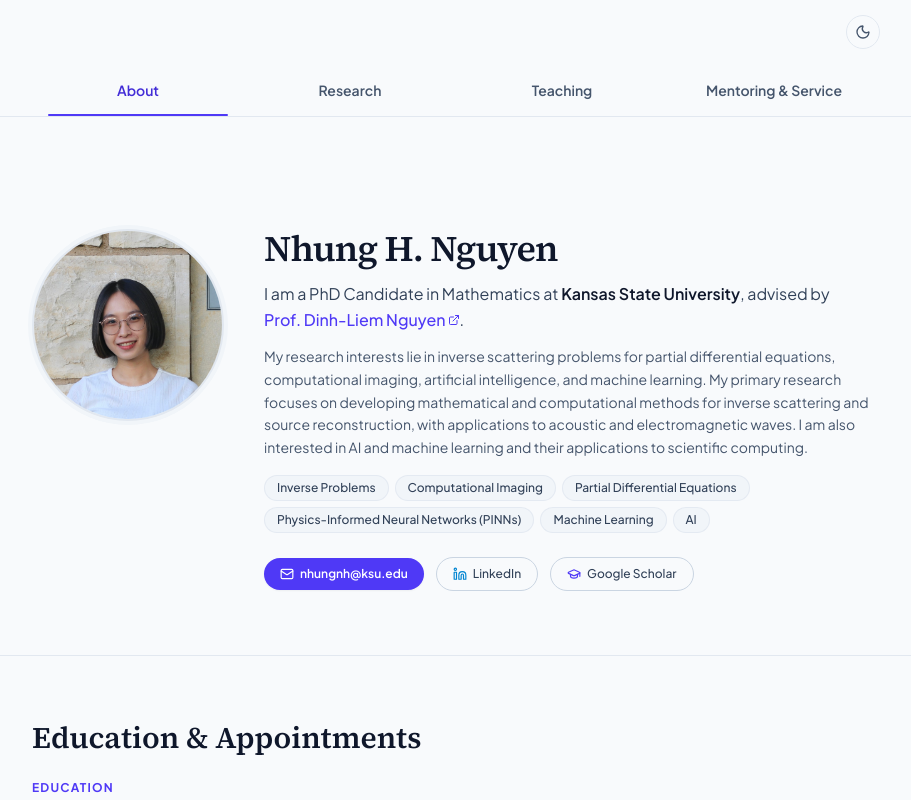
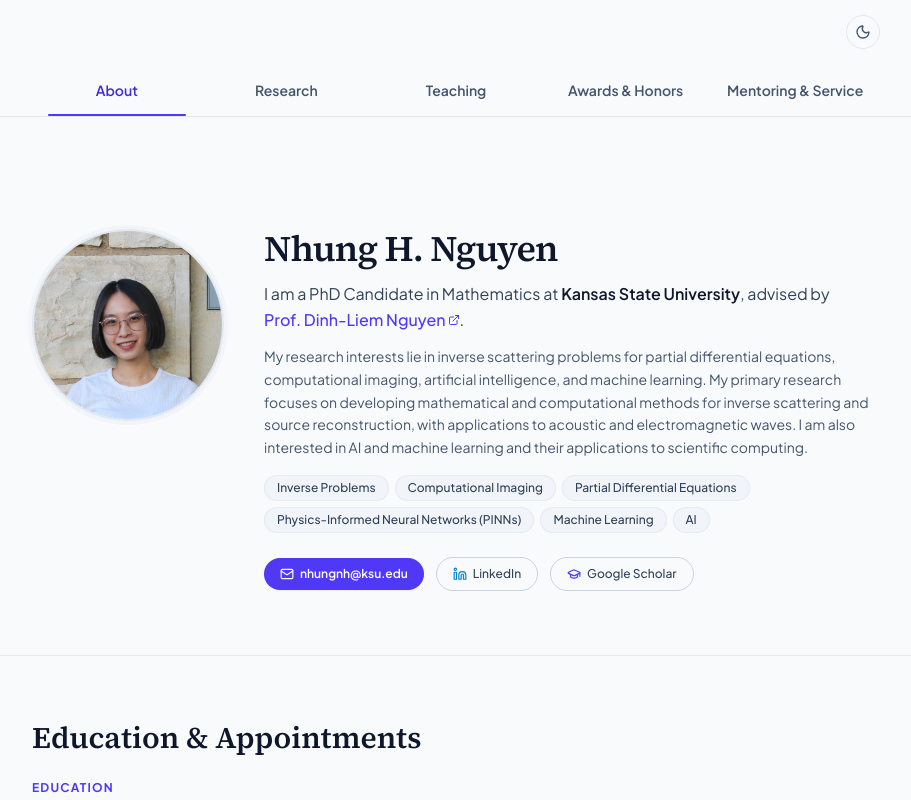
Before and after one commit to nhungnh-dot/nhungnh-dot.github.io, a React (Vite) app: page / in a window 1280 px wide. Shown: the top 800 px of the page, without its empty margins (184-1095 px from the left). Built offline with nearby package versions, Linux system fonts and the light colour scheme.

Commit message:
Add Awards and Honors tab
Add the new tab, panel wiring, and award data type.

```diff
--- a/src/App.tsx
+++ b/src/App.tsx
@@ -4,6 +4,7 @@ import { Hero } from './components/Hero';
 import { ResearchPublications } from './components/ResearchPublications';
 import { TalksPresentations } from './components/TalksPresentations';
 import { Teaching } from './components/Teaching';
+import { AwardsHonors } from './components/AwardsHonors';
 import { Mentoring } from './components/Mentoring';
 import { EducationEmployment } from './components/EducationEmployment';
 import { ContactFooter } from './components/ContactFooter';
@@ -11,12 +12,13 @@ import { BibtexModal } from './components/BibtexModal';
 import { CvModal } from './components/CvModal';
 import { Publication } from './types';
 
-type SiteTab = 'about' | 'research' | 'teaching' | 'mentoring';
+type SiteTab = 'about' | 'research' | 'teaching' | 'awards' | 'mentoring';
 
 const SITE_TABS: Array<{ id: SiteTab; label: string }> = [
   { id: 'about', label: 'About' },
   { id: 'research', label: 'Research' },
   { id: 'teaching', label: 'Teaching' },
+  { id: 'awards', label: 'Awards & Honors' },
   { id: 'mentoring', label: 'Mentoring & Service' },
 ];
 
@@ -75,7 +77,7 @@ export default function App() {
             role="tablist"
             aria-label="Main sections"
           >
-            <div className="flex min-w-max sm:min-w-0 sm:grid sm:grid-cols-4">
+            <div className="flex min-w-max sm:min-w-0 sm:grid sm:grid-cols-5">
               {SITE_TABS.map((tab) => {
                 const isActive = activeTab === tab.id;
 
@@ -145,6 +147,16 @@ export default function App() {
           </div>
         )}
 
+        {activeTab === 'awards' && (
+          <div
+            id="site-panel-awards"
+            role="tabpanel"
+            aria-labelledby="site-tab-awards"
+          >
+            <AwardsHonors />
+          </div>
+        )}
+
         {activeTab === 'mentoring' && (
           <div
             id="site-panel-mentoring"
```
Also changed, not shown: src/types.ts (+8 -0 lines).
